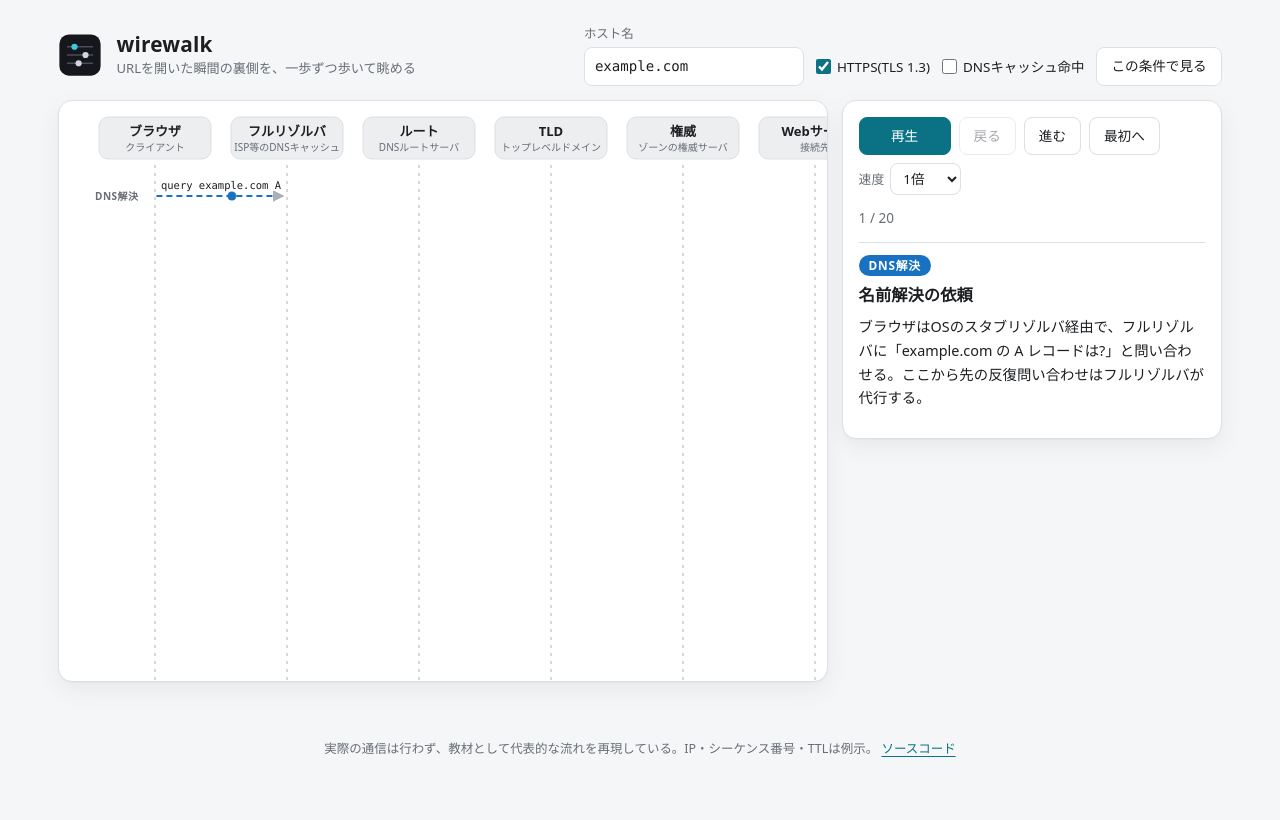
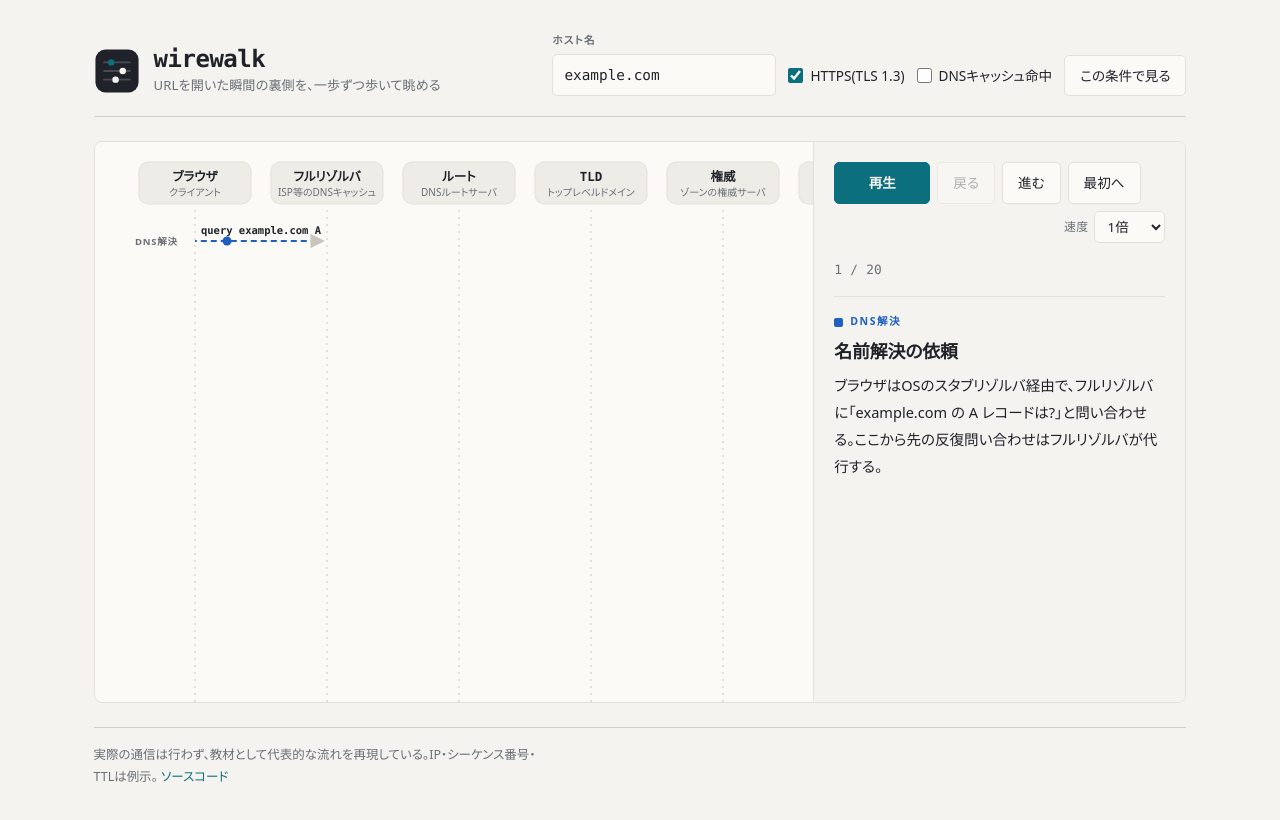
Before and after one commit to miruky/wirewalk, a website built with Vite: page index.html in a window 1280 px wide. Built offline with nearby package versions, Linux system fonts and the light colour scheme.

Commit message:
箱と影のカードを廃し罫線と余白で構成するデザインへ全面刷新

```diff
--- a/src/style.css
+++ b/src/style.css
@@ -1,41 +1,66 @@
+/* wirewalk のスタイル。計器のような精密さと、教材としての読みやすさを両立させる。
+   箱と影で区切らず、罫線(ハリン)と余白で面を分ける。色はフェーズの意味色だけを使い、
+   地は温度のある中立色に保つ。数値は等幅、ラベルは等幅で揃えて視線を案内する。 */
+
 :root {
   color-scheme: light dark;
-  --bg: #f5f6f7;
-  --surface: #ffffff;
-  --surface-2: #eceef0;
-  --text: #1c1e21;
-  --muted: #686d76;
-  --border: #dcdfe3;
-  --accent: #0b7285;
-  --accent-soft: #e3f3f6;
-  --error: #c92a2a;
-  --line: #aab0b9;
-  --phase-dns: #1971c2;
-  --phase-tcp: #e8590c;
-  --phase-tls: #7048e8;
-  --phase-http: #2f9e44;
-  --phase-close: #5f6670;
-  --shadow: 0 1px 2px rgb(0 0 0 / 0.04), 0 8px 24px rgb(0 0 0 / 0.06);
+
+  /* 地と文字 */
+  --paper: #f4f3ef;
+  --surface: #fbfaf7;
+  --panel: #eeece6;
+  --ink: #20222a;
+  --muted: #6a6e76;
+  --faint: #6a6e76;
+
+  /* 罫線 */
+  --hair: #e2e0d8;
+  --rule: #d4d2c9;
+
+  /* アクセント(信号) */
+  --accent: #0c6f7d;
+  --accent-weak: #e3eff0;
+  --error: #b23030;
+
+  /* シーケンス図 */
+  --lifeline: #c7c5bc;
+
+  /* フェーズの意味色 */
+  --phase-dns: #1f5fc0;
+  --phase-tcp: #c85a12;
+  --phase-tls: #6843c7;
+  --phase-http: #2a8244;
+  --phase-close: #5c636e;
+
+  /* タイポのスケール */
+  --step: 8px;
+  --mono: ui-monospace, 'SF Mono', SFMono-Regular, Menlo, Consolas, 'Roboto Mono', monospace;
+  --sans: 'Hiragino Sans', 'Hiragino Kaku Gothic ProN', 'Noto Sans JP', system-ui, sans-serif;
 }
 
 @media (prefers-color-scheme: dark) {
   :root {
-    --bg: #121417;
-    --surface: #1a1d21;
-    --surface-2: #23262b;
-    --text: #e7e8ea;
-    --muted: #9aa0a8;
-    --border: #2e3238;
-    --accent: #3bc9db;
-    --accent-soft: #123a42;
-    --error: #ff8787;
-    --line: #4d535c;
-    --phase-dns: #4dabf7;
-    --phase-tcp: #ff922b;
-    --phase-tls: #9775fa;
-    --phase-http: #51cf66;
+    --paper: #131419;
+    --surface: #1a1c22;
+    --panel: #23252d;
+    --ink: #e8e7e2;
+    --muted: #969ba3;
+    --faint: #969ba3;
+
+    --hair: #2a2c34;
+    --rule: #353841;
+
+    --accent: #3ac6d7;
+    --accent-weak: #102f35;
+    --error: #ff8a8a;
+
+    --lifeline: #424650;
+
+    --phase-dns: #5d9bf6;
+    --phase-tcp: #ff9a4d;
+    --phase-tls: #ab8cff;
+    --phase-http: #57c478;
     --phase-close: #8b929c;
-    --shadow: 0 1px 2px rgb(0 0 0 / 0.4), 0 8px 24px rgb(0 0 0 / 0.35);
   }
 }
 
@@ -45,116 +70,154 @@
   box-sizing: border-box;
 }
 
+html {
+  -webkit-text-size-adjust: 100%;
+}
+
 body {
-  font-family: 'Hiragino Sans', 'Noto Sans JP', system-ui, sans-serif;
-  background: var(--bg);
-  color: var(--text);
-  line-height: 1.65;
+  font-family: var(--sans);
+  background: var(--paper);
+  color: var(--ink);
+  line-height: 1.7;
+  font-feature-settings: 'palt' 1;
+  -webkit-font-smoothing: antialiased;
 }
 
 a {
   color: var(--accent);
-  text-underline-offset: 3px;
+  text-decoration: none;
+  background-image: linear-gradient(currentColor, currentColor);
+  background-repeat: no-repeat;
+  background-position: 0 100%;
+  background-size: 100% 1px;
+  padding-bottom: 1px;
+}
+
+@media (prefers-reduced-motion: no-preference) {
+  a {
+    background-size: 0 1px;
+    transition: background-size 220ms cubic-bezier(0.22, 0.61, 0.36, 1);
+  }
+  a:hover {
+    background-size: 100% 1px;
+  }
 }
 
 .app {
-  max-width: 1240px;
+  max-width: 1180px;
   margin: 0 auto;
-  padding: 24px clamp(16px, 3vw, 40px) 40px;
+  padding: calc(var(--step) * 4) clamp(16px, 3.4vw, 44px) calc(var(--step) * 6);
   display: flex;
   flex-direction: column;
-  gap: 14px;
   min-height: 100vh;
 }
 
-/* ヘッダー */
+/* マストヘッド */
 
 .app-header {
   display: flex;
-  align-items: center;
+  align-items: flex-end;
   justify-content: space-between;
-  gap: 16px;
+  gap: calc(var(--step) * 3);
   flex-wrap: wrap;
+  padding-bottom: calc(var(--step) * 2.5);
+  border-bottom: 1px solid var(--rule);
 }
 
 .brand {
   display: flex;
   align-items: center;
-  gap: 14px;
+  gap: calc(var(--step) * 1.75);
 }
 
 .brand-mark {
-  width: 44px;
-  height: 44px;
+  width: 46px;
+  height: 46px;
   flex: none;
 }
 
 .mark-bg {
-  fill: #15171c;
+  fill: var(--ink);
 }
 
 .mark-wire {
   fill: none;
-  stroke: #4a4e59;
+  stroke: var(--muted);
   stroke-width: 2.5;
   stroke-linecap: round;
+  opacity: 0.55;
 }
 
 .mark-packet {
-  fill: #cfd4dd;
+  fill: var(--paper);
 }
 
 .mark-packet-accent {
-  fill: #3bc9db;
+  fill: var(--accent);
 }
 
 .brand-text h1 {
-  font-size: 1.3rem;
-  letter-spacing: 0.01em;
-  line-height: 1.3;
+  font-family: var(--mono);
+  font-size: 1.5rem;
+  font-weight: 600;
+  letter-spacing: -0.02em;
+  line-height: 1.1;
 }
 
 .tagline {
+  margin-top: 2px;
   font-size: 0.82rem;
   color: var(--muted);
+  letter-spacing: 0.01em;
 }
 
-/* シナリオフォーム */
+/* シナリオの操作。フォームは枠で囲わず、ラベルと罫線だけで整える */
 
 .scenario-form {
   display: flex;
-  align-items: end;
-  gap: 12px;
+  align-items: flex-end;
+  gap: calc(var(--step) * 1.5);
   flex-wrap: wrap;
 }
 
 .field {
   display: flex;
   flex-direction: column;
-  gap: 2px;
-  font-size: 0.78rem;
+  gap: 4px;
+}
+
+.field > span {
+  font-size: 0.66rem;
+  font-weight: 600;
+  letter-spacing: 0.12em;
+  text-transform: uppercase;
   color: var(--muted);
 }
 
 .field input {
   font: inherit;
-  font-family: ui-monospace, 'SF Mono', SFMono-Regular, Menlo, Consolas, monospace;
-  font-size: 0.88rem;
-  color: var(--text);
+  font-family: var(--mono);
+  font-size: 0.9rem;
+  color: var(--ink);
   background: var(--surface);
-  border: 1px solid var(--border);
-  border-radius: 8px;
-  padding: 7px 10px;
-  width: 220px;
+  border: 1px solid var(--hair);
+  border-radius: 5px;
+  padding: 8px 11px;
+  width: 224px;
+}
+
+.field input:hover {
+  border-color: var(--rule);
 }
 
 .toggle {
   display: flex;
   align-items: center;
-  gap: 6px;
-  font-size: 0.84rem;
-  padding-bottom: 8px;
+  gap: 7px;
+  font-size: 0.85rem;
+  padding-bottom: 9px;
   cursor: pointer;
+  user-select: none;
 }
 
 .toggle input {
@@ -164,6 +227,7 @@ a {
 }
 
 .form-error {
+  margin-top: calc(var(--step) * 1.5);
   font-size: 0.84rem;
   color: var(--error);
 }
@@ -171,77 +235,79 @@ a {
 .button {
   font: inherit;
   font-size: 0.85rem;
-  color: var(--text);
+  color: var(--ink);
   background: var(--surface);
-  border: 1px solid var(--border);
-  border-radius: 8px;
-  padding: 7px 14px;
+  border: 1px solid var(--hair);
+  border-radius: 5px;
+  padding: 8px 15px;
   cursor: pointer;
 }
 
-.button:hover {
-  background: var(--surface-2);
+.button:hover:not(:disabled) {
+  border-color: var(--rule);
+  background: var(--panel);
 }
 
 .button:disabled {
   color: var(--muted);
   cursor: default;
-  opacity: 0.6;
+  opacity: 0.5;
 }
 
 .button-primary {
   background: var(--accent);
   border-color: var(--accent);
-  color: #ffffff;
-  min-width: 92px;
+  color: var(--paper);
+  font-weight: 600;
+  min-width: 96px;
 }
 
-.button-primary:hover {
+.button-primary:hover:not(:disabled) {
   background: var(--accent);
-  filter: brightness(1.08);
+  border-color: var(--accent);
+  filter: brightness(1.07);
 }
 
-/* 2ペイン */
+/* 本体: 図と解説を罫線と余白で分ける。カードにしない */
 
 .panes {
   flex: 1;
   display: grid;
-  grid-template-columns: minmax(0, 1fr) clamp(300px, 30vw, 380px);
-  gap: 14px;
-  align-items: start;
-}
-
-.pane {
-  border: 1px solid var(--border);
-  border-radius: 14px;
+  grid-template-columns: minmax(0, 1fr) clamp(296px, 29vw, 372px);
+  gap: 0;
+  align-items: stretch;
+  margin-top: calc(var(--step) * 3);
+  border: 1px solid var(--hair);
+  border-radius: 8px;
+  overflow: hidden;
   background: var(--surface);
-  box-shadow: var(--shadow);
 }
 
 .diagram-pane {
   overflow: hidden;
+  border-right: 1px solid var(--hair);
 }
 
 .diagram-scroll {
   overflow: auto;
-  max-height: calc(100vh - 220px);
-  min-height: 420px;
-  padding: 8px 12px 16px;
+  max-height: calc(100vh - 240px);
+  min-height: 440px;
+  padding: calc(var(--step) * 1.5) calc(var(--step) * 2) calc(var(--step) * 3);
+  scrollbar-width: thin;
 }
 
 .side-pane {
-  position: sticky;
-  top: 16px;
   display: flex;
   flex-direction: column;
-  gap: 12px;
-  padding: 16px;
+  gap: calc(var(--step) * 2);
+  padding: calc(var(--step) * 2.5);
+  background: var(--paper);
 }
 
 .controls {
   display: flex;
   align-items: center;
-  gap: 8px;
+  gap: 7px;
   flex-wrap: wrap;
 }
 
@@ -249,81 +315,103 @@ a {
   display: flex;
   align-items: center;
   gap: 6px;
-  font-size: 0.8rem;
+  font-size: 0.74rem;
+  letter-spacing: 0.04em;
   color: var(--muted);
+  margin-left: auto;
 }
 
 .speed select {
   font: inherit;
   font-size: 0.84rem;
-  color: var(--text);
+  color: var(--ink);
   background: var(--surface);
-  border: 1px solid var(--border);
-  border-radius: 8px;
+  border: 1px solid var(--hair);
+  border-radius: 5px;
   padding: 5px 8px;
 }
 
 .progress {
-  font-size: 0.85rem;
+  font-family: var(--mono);
+  font-size: 0.8rem;
   color: var(--muted);
   font-variant-numeric: tabular-nums;
+  letter-spacing: 0.02em;
 }
 
+/* 解説。上に細い罫線を引いて区切る */
+
 .explain {
-  border-top: 1px solid var(--border);
-  padding-top: 12px;
+  border-top: 1px solid var(--hair);
+  padding-top: calc(var(--step) * 2);
   display: flex;
   flex-direction: column;
-  gap: 6px;
-  min-height: 180px;
+  gap: calc(var(--step) * 1);
+  min-height: 188px;
 }
 
 .explain-phase {
-  font-size: 0.74rem;
+  font-size: 0.66rem;
   font-weight: 700;
-  letter-spacing: 0.06em;
+  letter-spacing: 0.14em;
+  text-transform: uppercase;
   width: fit-content;
-  border-radius: 999px;
-  padding: 1px 10px;
-  color: #ffffff;
-  background: var(--phase-dns);
+  color: var(--phase-dns);
+  display: inline-flex;
+  align-items: center;
+  gap: 7px;
+}
+
+.explain-phase::before {
+  content: '';
+  width: 9px;
+  height: 9px;
+  border-radius: 2px;
+  background: currentColor;
 }
 
 .explain-phase[data-phase='tcp'] {
-  background: var(--phase-tcp);
+  color: var(--phase-tcp);
 }
-
 .explain-phase[data-phase='tls'] {
-  background: var(--phase-tls);
+  color: var(--phase-tls);
 }
-
 .explain-phase[data-phase='http'] {
-  background: var(--phase-http);
+  color: var(--phase-http);
 }
-
 .explain-phase[data-phase='close'] {
-  background: var(--phase-close);
+  color: var(--phase-close);
 }
 
 .explain h2 {
-  font-size: 1.02rem;
+  font-size: 1.12rem;
+  font-weight: 600;
+  letter-spacing: -0.01em;
+  line-height: 1.4;
 }
 
 .explain p:last-child {
-  font-size: 0.9rem;
+  font-size: 0.91rem;
+  line-height: 1.85;
+  color: var(--ink);
 }
 
 /* シーケンス図のSVG */
 
+.svg-wrap {
+  width: 100%;
+}
+
 .actor-box {
-  fill: var(--surface-2);
-  stroke: var(--border);
+  fill: var(--panel);
+  stroke: var(--hair);
 }
 
 .actor-name {
-  font-size: 13px;
-  font-weight: 700;
-  fill: var(--text);
+  font-family: var(--mono);
+  font-size: 12.5px;
+  font-weight: 600;
+  fill: var(--ink);
 }
 
 .actor-role {
@@ -332,50 +420,59 @@ a {
 }
 
 .lifeline {
-  stroke: var(--line);
+  stroke: var(--lifeline);
   stroke-width: 1;
-  stroke-dasharray: 3 5;
+  stroke-dasharray: 2 5;
+}
+
+/* 現在の行を薄く帯で示す */
+.row-band {
+  fill: var(--accent-weak);
+  opacity: 0;
+}
+
+.arrow.current .row-band {
+  opacity: 1;
 }
 
 .arrow .wire {
   stroke-width: 1.8;
+  fill: none;
 }
 
 .arrow-head {
-  fill: var(--line);
+  fill: var(--lifeline);
 }
 
 .arrow.phase-dns .wire {
   stroke: var(--phase-dns);
 }
-
 .arrow.phase-tcp .wire {
   stroke: var(--phase-tcp);
 }
-
 .arrow.phase-tls .wire {
   stroke: var(--phase-tls);
 }
-
 .arrow.phase-http .wire {
   stroke: var(--phase-http);
 }
-
 .arrow.phase-close .wire {
   stroke: var(--phase-close);
 }
 
 .wire-label {
-  font-family: ui-monospace, 'SF Mono', SFMono-Regular, Menlo, Consolas, monospace;
+  font-family: var(--mono);
   font-size: 10.5px;
-  fill: var(--text);
+  fill: var(--ink);
 }
 
+/* フェーズの見出し。左端に置くキッカー */
 .phase-chip {
-  font-size: 10px;
+  font-size: 9.5px;
   font-weight: 700;
   fill: var(--muted);
-  letter-spacing: 0.05em;
+  letter-spacing: 0.08em;
+  text-transform: uppercase;
 }
 
 .arrow.hidden {
@@ -383,7 +480,16 @@ a {
 }
 
 .arrow.done {
-  opacity: 0.5;
+  opacity: 0.42;
+}
+
+.arrow.current .wire {
+  stroke-width: 2.2;
+}
+
+.arrow.current .wire-label {
+  fill: var(--ink);
+  font-weight: 600;
 }
 
 .packet {
@@ -394,19 +500,15 @@ a {
 .arrow.phase-dns .packet {
   fill: var(--phase-dns);
 }
-
 .arrow.phase-tcp .packet {
   fill: var(--phase-tcp);
 }
-
 .arrow.phase-tls .packet {
   fill: var(--phase-tls);
 }
-
 .arrow.phase-http .packet {
   fill: var(--phase-http);
 }
-
 .arrow.phase-close .packet {
   fill: var(--phase-close);
 }
@@ -414,9 +516,16 @@ a {
 /* フッター */
 
 .app-footer {
+  margin-top: calc(var(--step) * 3);
+  padding-top: calc(var(--step) * 2);
+  border-top: 1px solid var(--rule);
   font-size: 0.78rem;
+  line-height: 1.7;
   color: var(--muted);
-  text-align: center;
+}
+
+.app-footer p {
+  max-width: 62ch;
 }
 
 /* フォーカス */
@@ -426,26 +535,27 @@ a {
   outline-offset: 2px;
 }
 
-/* モーション */
+/* モーション。物理的なイージングで控えめに。reduced-motion で全て止める */
 
 @media (prefers-reduced-motion: no-preference) {
   .app-header,
   .panes,
   .app-footer {
-    animation: rise 480ms cubic-bezier(0.22, 0.61, 0.36, 1) both;
+    animation: rise 520ms cubic-bezier(0.22, 0.61, 0.36, 1) both;
   }
 
   .panes {
-    animation-delay: 80ms;
+    animation-delay: 70ms;
   }
 
   .app-footer {
-    animation-delay: 160ms;
+    animation-delay: 150ms;
   }
 
   .button {
     transition:
       background 160ms ease,
+      border-color 160ms ease,
       transform 160ms ease,
       filter 160ms ease;
   }
@@ -454,30 +564,48 @@ a {
     transform: translateY(-1px);
   }
 
+  .field input,
+  .speed select {
+    transition: border-color 160ms ease;
+  }
+
   .arrow {
-    transition: opacity 240ms ease;
+    transition: opacity 260ms ease;
+  }
+
+  .row-band {
+    transition: opacity 260ms ease;
   }
 
   .arrow.current .wire {
     stroke-dasharray: 6 4;
-    animation: wire-flow 700ms linear infinite;
+    animation: wire-flow 760ms linear infinite;
   }
 
   .arrow.current .packet {
     display: block;
-    animation: packet-run 1100ms cubic-bezier(0.45, 0, 0.55, 1) infinite;
+    animation: packet-run 1150ms cubic-bezier(0.45, 0, 0.55, 1) infinite;
   }
 
+  .explain-phase,
   .explain h2,
   .explain p:last-child {
-    animation: rise 240ms ease both;
+    animation: rise 260ms ease both;
+  }
+
+  .explain h2 {
+    animation-delay: 40ms;
+  }
+
+  .explain p:last-child {
+    animation-delay: 80ms;
   }
 }
 
 @keyframes rise {
   from {
     opacity: 0;
-    transform: translateY(8px);
+    transform: translateY(9px);
   }
   to {
     opacity: 1;
@@ -515,9 +643,14 @@ a {
     grid-template-columns: minmax(0, 1fr);
   }
 
+  .diagram-pane {
+    border-right: none;
+    border-bottom: 1px solid var(--hair);
+    order: 1;
+  }
+
   .side-pane {
-    position: static;
-    order: -1;
+    order: 0;
   }
 
   .explain {
@@ -525,6 +658,24 @@ a {
   }
 
   .diagram-scroll {
-    max-height: 60vh;
+    max-height: 58vh;
   }
 }
+
+@media (max-width: 560px) {
+  .app {
+    padding-top: calc(var(--step) * 3);
+  }
+
+  .app-header {
+    align-items: flex-start;
+  }
+
+  .field input {
+    width: 100%;
+  }
+
+  .speed {
+    margin-left: 0;
+  }
+}
```
